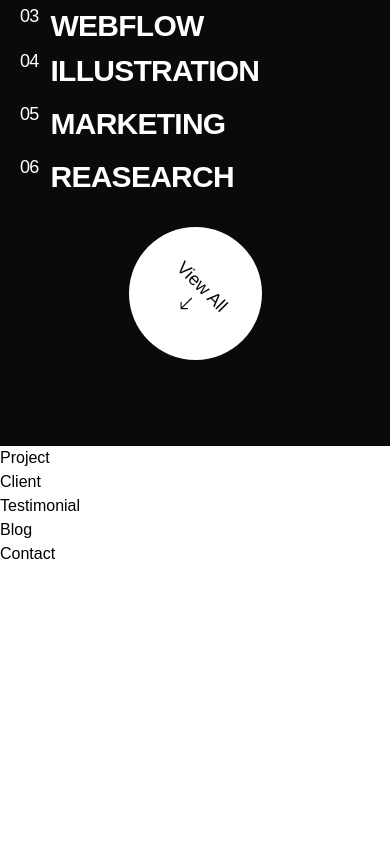
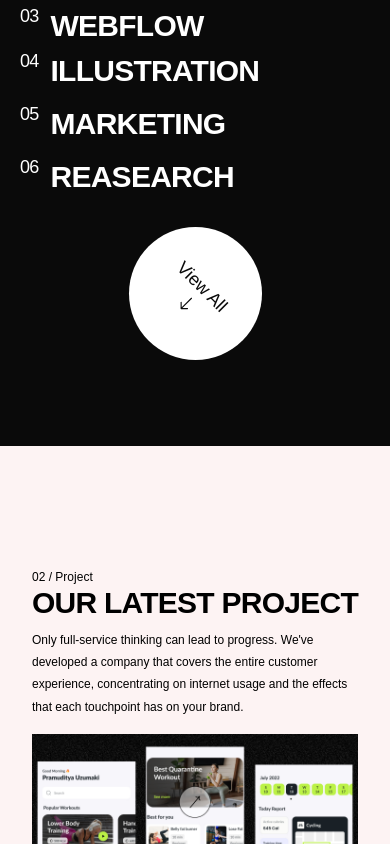
Before and after one commit to ichsansandy/nux-landingpage, a React (Vite) app: page / in a window 390 px wide. Shown: the part 1156-2000 px from the top of the page. Before the commit the page ends 1722 px from the top, so only its background shows below. Built offline with nearby package versions, Linux system fonts and the light colour scheme; a web font is replaced by a local one.

Commit message:
Add project section

```diff
--- a/src/App.jsx
+++ b/src/App.jsx
@@ -1,6 +1,7 @@
 import HeroSection from './section/HeroSection';
 import Navbar from './components/Navbar';
 import ServiceSection from './section/ServiceSection';
+import ProjectSection from './section/ProjectSection';
 
 function App() {
   return (
@@ -8,7 +9,7 @@
       <Navbar />
       <HeroSection />
       <ServiceSection />
-      <section>Project</section>
+      <ProjectSection />
       <section>Client</section>
       <section>Testimonial</section>
       <section>Blog</section>
--- /dev/null
+++ b/src/components/ProjectCard.jsx
@@ -0,0 +1,31 @@
+import PropTypes from 'prop-types';
+
+export default function ProjectCard({ project }) {
+  return (
+    <div className="flex flex-col h-full max-h-[673px] gap-[32px]">
+      <img
+        alt="project-portfolio"
+        className="overflow-hidden"
+        src={project.image}
+      />
+      <div className="flex justify-between items-start">
+        <div>
+          <h3 className="uppercase text-[18px] max-w-[75%] sm:max-w-none sm:text-h3">
+            {project.name}
+          </h3>
+          <p>{project.client}</p>
+        </div>
+        <div>
+          <h3 className="uppercase text-[18px] max-w-[75%] sm:max-w-none sm:text-h3">
+            {project.year}
+          </h3>
+          <p>{project.duration}</p>
+        </div>
+      </div>
+    </div>
+  );
+}
+
+ProjectCard.propTypes = {
+  project: PropTypes.object,
+};
--- /dev/null
+++ b/src/data/portfolio.js
@@ -0,0 +1,21 @@
+import gymImage from '../assets/gymFitnessApp.png';
+import lawfirm from '../assets/LawFirmAgency.png';
+
+export const portfolios = [
+  {
+    id: '1',
+    name: 'gym fitness apps',
+    client: 'Indonesian Client',
+    year: '2017',
+    duration: '2 Month',
+    image: gymImage,
+  },
+  {
+    id: '2',
+    name: 'law firm agency website',
+    client: 'France Client',
+    year: '2018',
+    duration: '3 Month',
+    image: lawfirm,
+  },
+];
--- /dev/null
+++ b/src/section/ProjectSection.jsx
@@ -0,0 +1,33 @@
+import ProjectCard from '../components/ProjectCard';
+import SectionMainTitle from '../components/SectionMainTitle';
+import SectionSubTitle from '../components/SectionSubTitle';
+import { portfolios } from '../data/portfolio';
+
+export default function ProjectSection() {
+  return (
+    <section className="bg-background pt-[120px] px-[32px] flex flex-col">
+      <div className="flex flex-col gap-3 md:flex-row justify-between items-center mb-4">
+        <div className="max-w-[350px]">
+          <SectionSubTitle>02 / Project</SectionSubTitle>
+          <SectionMainTitle>OUR LATEST PROJECT</SectionMainTitle>
+        </div>
+        <div className="max-w-[443px]">
+          <SectionSubTitle>
+            Only full-service thinking can lead to progress. We&apos;ve
+            developed a company that covers the entire customer experience,
+            concentrating on internet usage and the effects that each touchpoint
+            has on your brand.
+          </SectionSubTitle>
+        </div>
+      </div>
+      <div className="flex flex-col gap-[50px]">
+        {portfolios.map((porto) => (
+          <ProjectCard
+            key={porto.id}
+            project={porto}
+          />
+        ))}
+      </div>
+    </section>
+  );
+}
--- a/tailwind.config.js
+++ b/tailwind.config.js
@@ -15,6 +15,7 @@
       fontSize: {
         display: '139px',
         h1: '56px',
+        h3: '32px',
         p: '18px',
       },
       animation: {
@@ -39,7 +40,7 @@
         h1: { fontSize: '56px', fontWeight: '600', letterSpacing: '-.025em' },
         h2: { fontSize: '48px', fontWeight: '600', letterSpacing: '-.025em' },
         h3: { fontSize: '32px', fontWeight: '600' },
-        p: { fontSize: '18px', fontWeight: '400' },
+        p: { fontSize: '18px', fontWeight: '500' },
         span: { fontSize: '18px', fontWeight: '400' },
         li: { fontSize: '18px', fontWeight: '400' },
         button: { fontSize: '18px', fontWeight: '400' },
```
Also changed, not shown: src/assets/LawFirmAgency.png (added), src/assets/gymFitnessApp.png (added).
